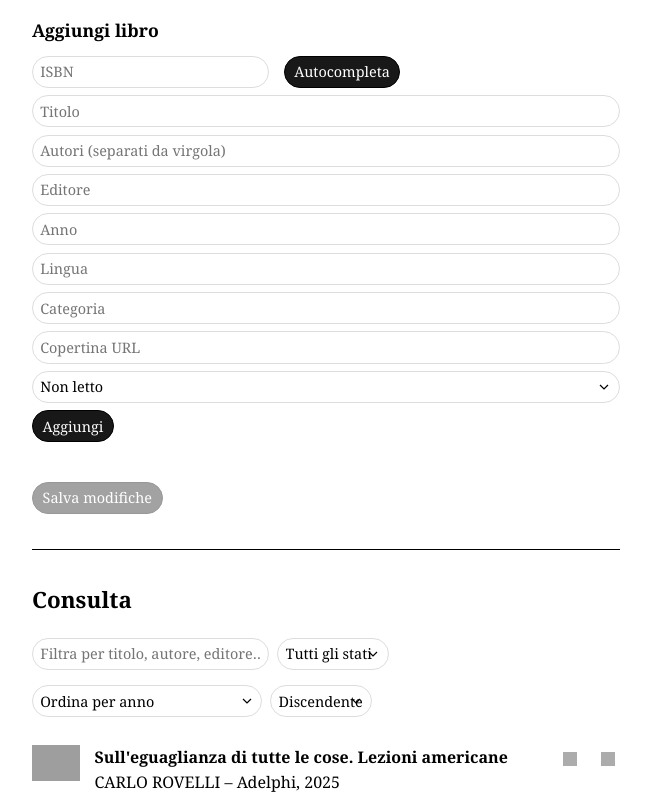
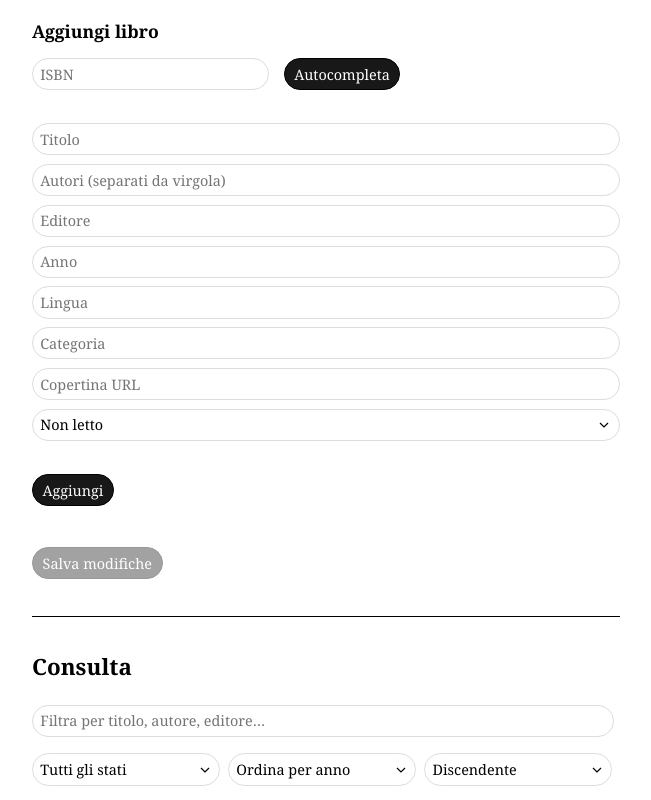
Before and after one commit to GiacomoLorenzon/book-library, a React (Vite) app: page / in a window 1280 px wide. Shown: the part 360-1160 px from the top of the page, without its empty margins (314-965 px from the left). Built offline with nearby package versions, Linux system fonts and the light colour scheme; grey boxes are pictures that could not be loaded.

Commit message:
Smooth transitions.

```diff
--- a/src/App.tsx
+++ b/src/App.tsx
@@ -285,6 +285,7 @@ export default function App() {
 
         <div className="Buttons">
           <input
+            style={{marginTop: "2em"}}
             placeholder="Titolo"
             value={title}
             onChange={(e) => setTitle(e.target.value)}
@@ -333,7 +334,11 @@ export default function App() {
           </select>
         </div>
 
-        <button onClick={addBook}>Aggiungi</button>
+        <button
+          style={{marginTop: "2em"}}
+          onClick={addBook}>
+            Aggiungi
+        </button>
         <p className="small">{message}</p>
       </section>
 
@@ -353,14 +358,17 @@ export default function App() {
       <section>
         <h2>Consulta</h2>
 
-        <div className="controls" style={{display: "flex", gap: "0.5em", flexWrap: "wrap", marginBottom: "1em"}}>
+        <div className="controls">
           <input
+            style={{width: "99%"}}
             placeholder="Filtra per titolo, autore, editore…"
             value={filterText}
             onChange={(e) => setFilterText(e.target.value)}
           />
-
+        </div>
+        <div className="controls">
           <select
+            style={{width: "32%"}}
             value={filterStatus}
             onChange={(e) =>
               setFilterStatus(e.target.value as ReadingStatus | "all")
@@ -374,6 +382,7 @@ export default function App() {
           </select>
 
           <select
+            style={{width: "32%"}}
             value={sortBy}
             onChange={(e) =>
               setSortBy(e.target.value as "year" | "title" | "addedAt")
@@ -385,6 +394,7 @@ export default function App() {
           </select>
 
           <select
+            style={{width: "32%"}}
             value={sortDirection}
             onChange={(e) =>
               setSortDirection(e.target.value as "asc" | "desc")
--- a/src/index.css
+++ b/src/index.css
@@ -19,6 +19,7 @@ body {
 
 body {
   border-radius: 30px;
+  box-shadow: #e8e8e8 3px 3px 7px;
 }
 
 /* =========================
@@ -90,8 +91,10 @@ select,
 button {
   font-family: inherit;
   font-size: 0.9rem;
-  margin: 0.25em 0em;
+  margin: 0.3em 0em;
   border-radius: 30px;
+  transition: background-color 200ms ease, border-color 200ms ease,
+    color 200ms ease, box-shadow 200ms ease, opacity 200ms ease;
 }
 
 input,
@@ -231,6 +234,13 @@ hr {
   opacity: 0.45;
 }
 
+.controls {
+  display: flex;
+  gap: 0.5em;
+  flex-wrap: wrap;
+  margin-bottom: 0.5em;
+  width: 100%
+}
 
 /* =========================
    Utility
```
